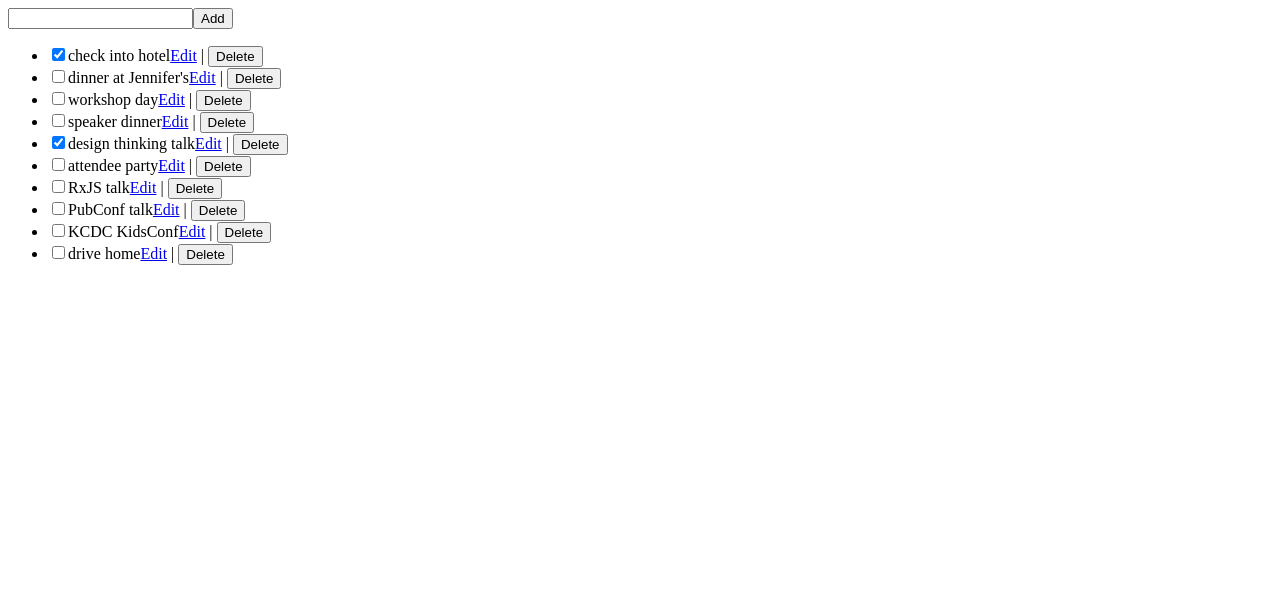
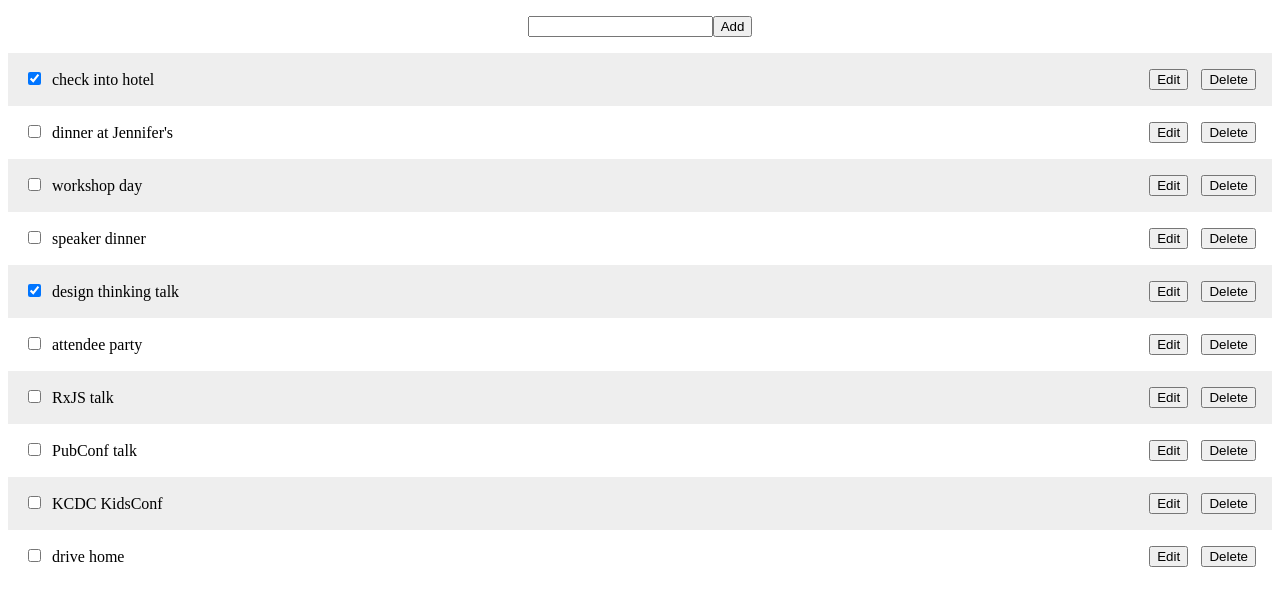
Before and after one commit to sandikbarr/rxjs-todo, an Angular app: page /todos in a window 1280 px wide. Shown: the top 606 px of the page. Built offline with nearby package versions, Linux system fonts and the light colour scheme; data requests are answered from the project's data file.

Commit message:
with CSS

```diff
--- /dev/null
+++ b/src/app/todo/components/todo-list-item.component.css
@@ -0,0 +1,18 @@
+:host:nth-child(2n + 1) {
+  display: block;
+  background-color: #eee;
+}
+
+li {
+  display: flex;
+  justify-content: space-between;
+  padding: 1em;
+}
+
+label {
+  margin-left: 0.5em;
+}
+
+button {
+  margin-left: 1em;
+}
--- a/src/app/todo/components/todo-list-item.component.ts
+++ b/src/app/todo/components/todo-list-item.component.ts
@@ -1,23 +1,35 @@
 import { Component, Input, Output, EventEmitter } from '@angular/core';
 import { Todo } from '../models/Todo';
+import { Router } from '@angular/router';
 
 @Component({
   selector: 'app-todo-list-item',
   template: `
     <li>
+      <span>
         <input
           [id]="todo.id"
           type="checkbox"
           [checked]="todo.completed"
           (click)="toggleTodo.emit(!todo.completed)"/>
         <label [for]="todo.id">{{ todo.description }}</label>
-      <a [routerLink]="todo.id">Edit</a> |
+      </span>
+      <span>
+        <button (click)="onEditTodo()">Edit</button>
         <button (click)="deleteTodo.emit()">Delete</button>
+      </span>
     </li>
-  `
+  `,
+  styleUrls: ['todo-list-item.component.css']
 })
 export class TodoListItemComponent {
   @Input() todo: Todo;
   @Output() toggleTodo = new EventEmitter<boolean>();
   @Output() deleteTodo = new EventEmitter();
+
+  constructor(private router: Router) {}
+
+  onEditTodo() {
+    this.router.navigate(['/todos', this.todo.id]);
   }
+}
--- /dev/null
+++ b/src/app/todo/components/todo-list.component.css
@@ -0,0 +1,9 @@
+.add-todo {
+  display: flex;
+  justify-content: center;
+  margin: 1em;
+}
+ul {
+  margin: 0;
+  padding: 0;
+}
--- a/src/app/todo/components/todo-list.component.ts
+++ b/src/app/todo/components/todo-list.component.ts
@@ -6,7 +6,9 @@ import { Todo } from '../models/Todo';
 @Component({
   selector: 'app-todo-list',
   template: `
-    <app-todo-add-item (addTodo)="addTodo($event)"></app-todo-add-item>
+    <div class="add-todo">
+      <app-todo-add-item (addTodo)="addTodo($event)"></app-todo-add-item>
+    </div>
     <ul>
       <app-todo-list-item
         *ngFor="let todo of todos"
@@ -15,7 +17,8 @@ import { Todo } from '../models/Todo';
         (deleteTodo)="deleteTodo(todo)">
       </app-todo-list-item>
     </ul>
-  `
+  `,
+  styleUrls: ['todo-list.component.css']
 })
 export class TodoListComponent implements OnInit, OnDestroy {
   todos: Todo[];
```
Lines whose indentation alone changed are shown as unchanged.
